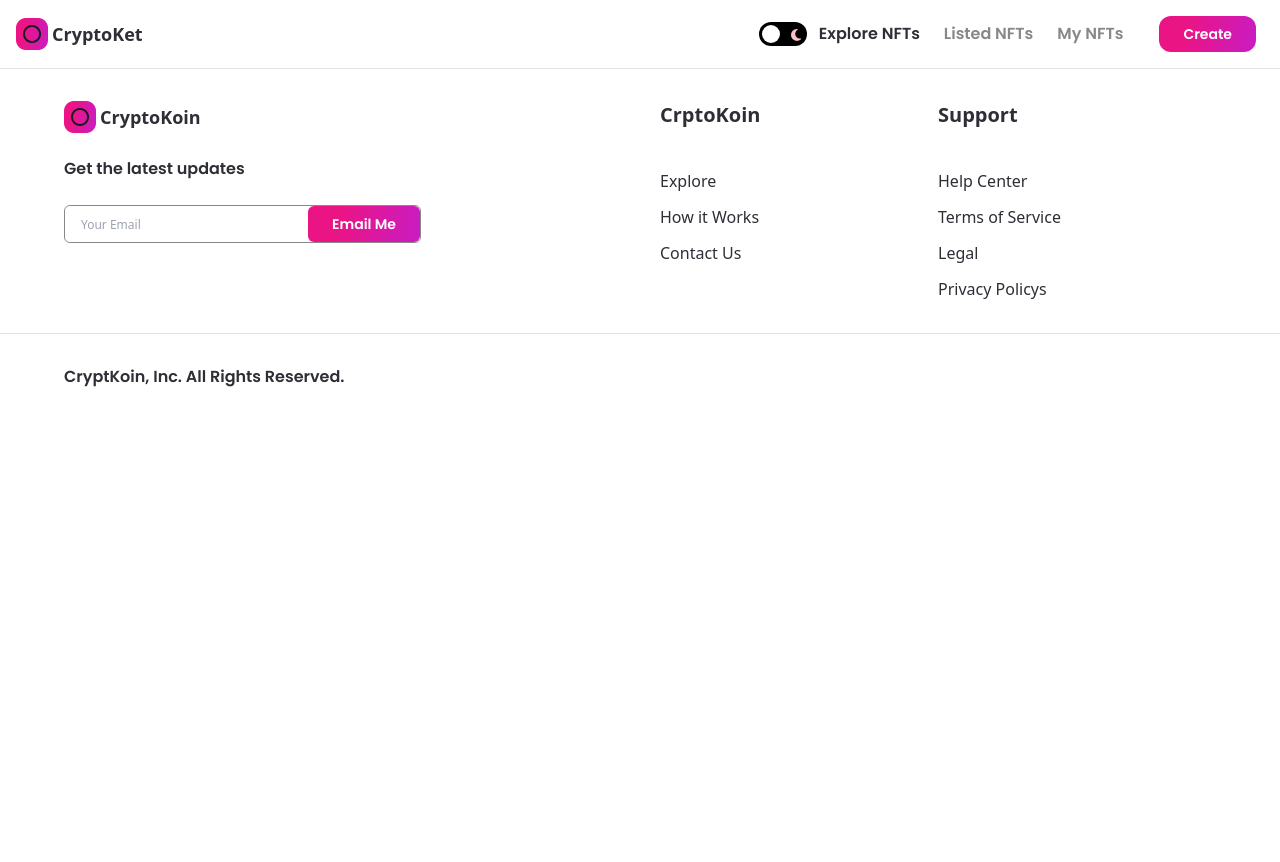
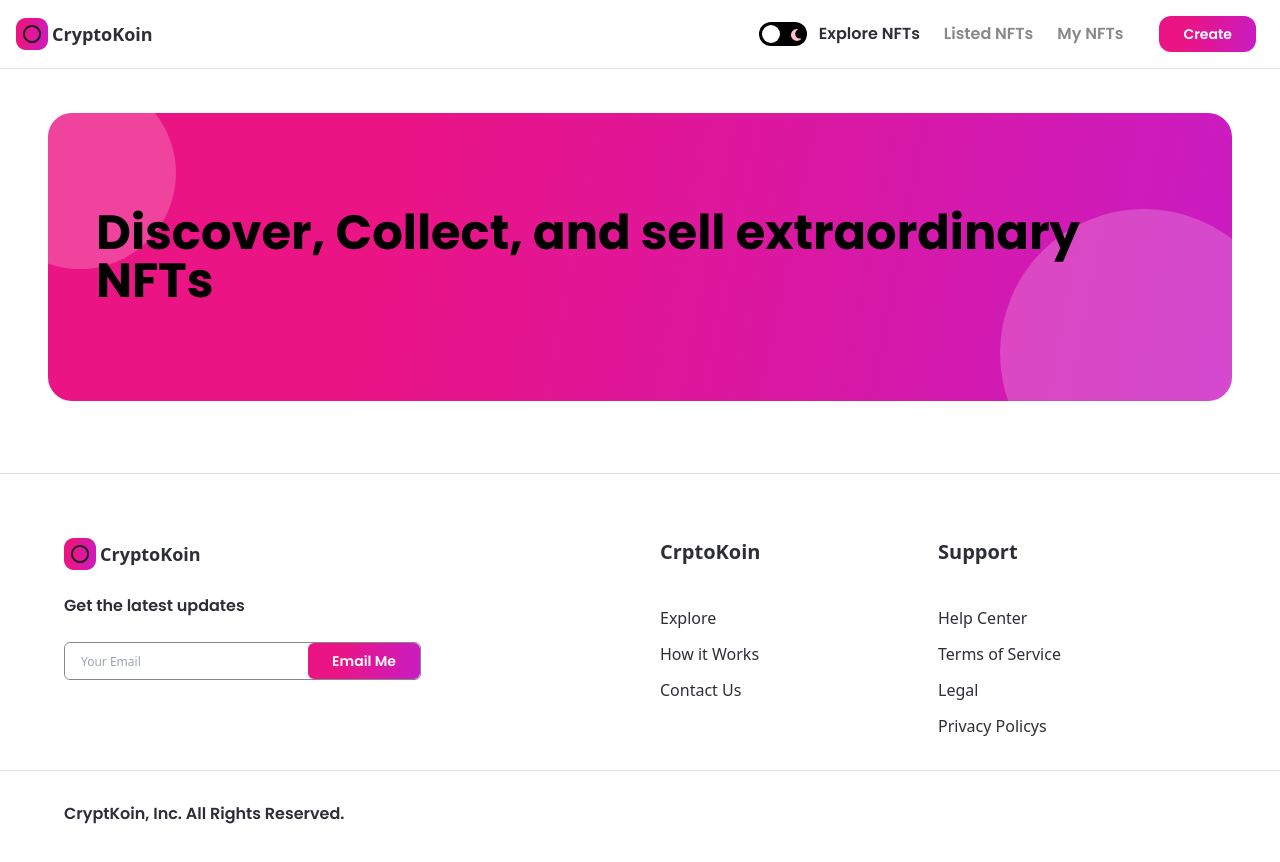
Before and after one commit to AkshayS05/nft_marketplace, a Next.js app: page / in a window 1280 px wide. Shown: the top 862 px of the page. Before the commit the page ends 800 px from the top, so only its background shows below. Built offline with nearby package versions, Linux system fonts and the light colour scheme.

Commit message:
develop the main banner

```diff
--- /dev/null
+++ b/components/Banner.jsx
@@ -0,0 +1,15 @@
+import React from 'react'
+
+const Banner = ({name,parentStyles,childStyles}) => {
+  return (
+    <div className={`relative w-full flex items-center z-0 overflow-hidden nft-gradient ${parentStyles}`}>
+    <p className={`text-5xl font-bold font-poppins ${childStyles}`}>
+    Discover, Collect, and sell extraordinary NFTs</p>
+    <div className='white-bg h-48 w-48 sm:w-32 sm:h-32 rounded-full absolute -top-9 -left-16 -z-5' />
+    <div className='white-bg h-72 w-72 sm:w-56 sm:h-56 rounded-full absolute -bottom-24 -right-14 -z-5' />
+    </div>
+
+  )
+}
+
+export default Banner;
--- a/components/Navbar.jsx
+++ b/components/Navbar.jsx
@@ -60,7 +60,7 @@
         <Link href='/'>
             <div className="flexCenter md:hidden cursor-pointer"onClick={()=>{}}>
                 <Image src={images.logo02} objectFit='contain' width={32} height={32} alt="logo"/>
-                <p className="dark:text-white text-nft-black-1 font-semibold text-lg ml-1">CryptoKet</p>
+                <p className="dark:text-white text-nft-black-1 font-semibold text-lg ml-1">CryptoKoin</p>
             </div>
         </Link>
         <Link href='/'>
--- a/components/index.js
+++ b/components/index.js
@@ -1,5 +1,6 @@
 import Navbar from "./Navbar";
 import Footer from "./Footer";
 import Button from "./Button";
+import Banner from "./Banner";
 
-export {Navbar,Footer,Button};
+export {Navbar,Footer,Button,Banner};
--- a/pages/_app.js
+++ b/pages/_app.js
@@ -1,5 +1,5 @@
 // to use a script tag
-import Script from 'next/script'
+import Script from 'next/script';
 // to switch between light and dark mode
 import { ThemeProvider } from 'next-themes'
 
@@ -12,7 +12,10 @@
     <ThemeProvider attribute="class">
 <div className='dark:bg-nft-dark bg-white min-h-screen' >
   <Navbar />
+  <div className='pt-65'>
+
     <Component {...pageProps} />
+  </div>
   <Footer />
     </div>
     <Script src="https://kit.fontawesome.com/e644cb8867.js" crossorigin="anonymous"></Script>
--- a/pages/index.js
+++ b/pages/index.js
@@ -1,8 +1,15 @@
-export default function Home() {
+import {Banner} from "../components/";
+const Home=()=> {
   return (
+   <div className="flex justify-center sm:px-4 p-12">
+  <div className="w-full minmd:w-4/5">
+    <Banner
+    name="Discover, Collect, and sell extraordinary NFTs"
+    childStyles="md:text-4xl sm:text-2xl xs:text-xl text-left"
+    parentStyles="justify-start mb-6 h-72 sm:h-60 p-12 xs:p-4 xs:h-44 rounded-3xl"/>
+  </div>
+   </div>
 
-    <h1 className="text-3xl font-bold underline">
-    Hello world!
-  </h1>
   )
-}
+};
+export default Home;
```
